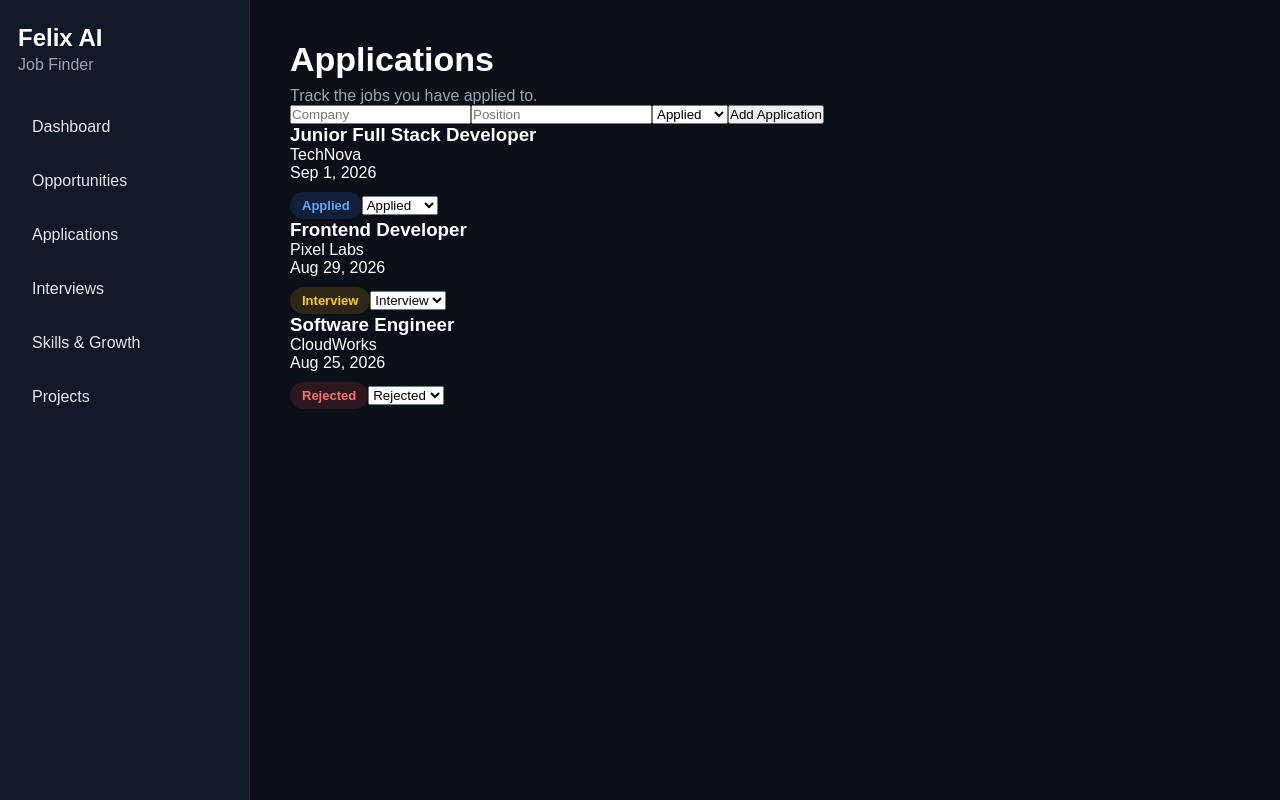
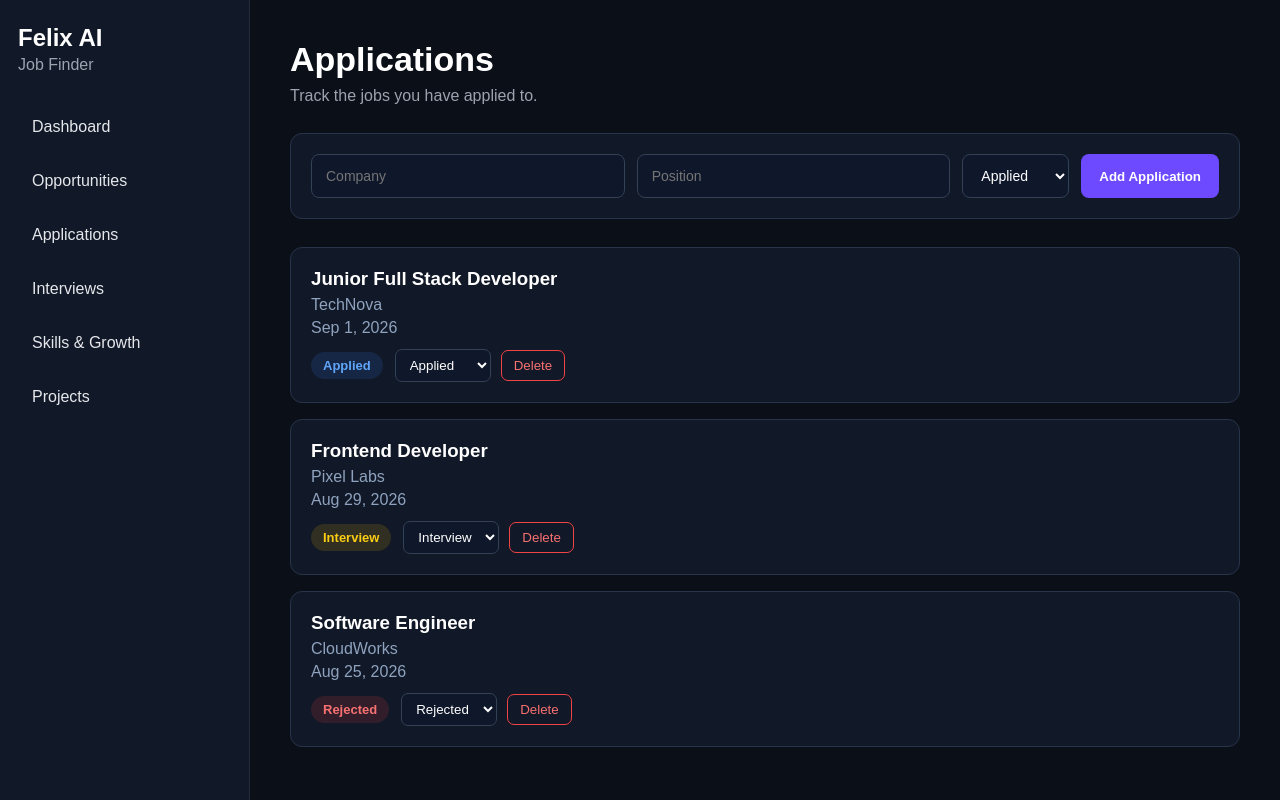
Before and after one commit to felixbritez26/JOB-GO-IA, a React (Vite) app: page /applications in a window 1280 px wide. Built offline with nearby package versions, Linux system fonts and the light colour scheme.

Commit message:
fixnowyes

```diff
--- a/src/components/JobCard.jsx
+++ b/src/components/JobCard.jsx
@@ -6,6 +6,8 @@ function JobCard({
   technologies,
   onSave,
   saved,
+  onApply,
+  applied,
 }) {
   return (
     <div className="job-card">
@@ -17,6 +19,9 @@ function JobCard({
 
         <span className="match">{match}% match</span>
       </div>
+      <button className="apply-job-btn" onClick={onApply} disabled={applied}>
+        {applied ? "Applied" : "Apply"}
+      </button>
 
       <button
         className={`save-job-btn ${saved ? "saved" : ""}`}
--- a/src/index.css
+++ b/src/index.css
@@ -276,3 +276,91 @@ body {
   background: rgba(34, 197, 94, 0.15);
   color: #4ade80;
 }
+.application-form {
+  display: flex;
+  gap: 12px;
+  margin: 28px 0;
+  padding: 20px;
+  background: #111827;
+  border: 1px solid #273449;
+  border-radius: 12px;
+}
+
+.application-form input,
+.application-form select {
+  padding: 12px 14px;
+  background: #0f172a;
+  border: 1px solid #334155;
+  border-radius: 8px;
+  color: white;
+  font-size: 14px;
+  outline: none;
+}
+
+.application-form input {
+  flex: 1;
+}
+
+.application-form input:focus,
+.application-form select:focus {
+  border-color: #6d4aff;
+}
+
+.application-form button {
+  padding: 12px 18px;
+  border: none;
+  border-radius: 8px;
+  background: #6d4aff;
+  color: white;
+  font-weight: 600;
+  cursor: pointer;
+}
+
+.application-form button:hover {
+  opacity: 0.9;
+}
+.applications-container {
+  display: grid;
+  gap: 16px;
+}
+
+.application-card {
+  background: #111827;
+  border: 1px solid #273449;
+  border-radius: 12px;
+  padding: 20px;
+}
+
+.application-card h3 {
+  margin: 0 0 6px;
+  color: #ffffff;
+}
+
+.application-card p {
+  margin: 5px 0;
+  color: #8fa3bf;
+}
+
+.application-card select {
+  margin-left: 12px;
+  padding: 7px 10px;
+  background: #0f172a;
+  border: 1px solid #334155;
+  border-radius: 7px;
+  color: white;
+  cursor: pointer;
+}
+
+.delete-application-btn {
+  margin-left: 10px;
+  padding: 7px 12px;
+  background: transparent;
+  border: 1px solid #ef4444;
+  border-radius: 7px;
+  color: #f87171;
+  cursor: pointer;
+}
+
+.delete-application-btn:hover {
+  background: rgba(239, 68, 68, 0.12);
+}
--- a/src/pages/Applications.jsx
+++ b/src/pages/Applications.jsx
@@ -71,6 +71,14 @@ function Applications() {
     setApplications(updatedApplications);
   };
 
+  const handleDeleteApplication = (position) => {
+    const updatedApplications = applications.filter(
+      (application) => application.position !== position,
+    );
+
+    setApplications(updatedApplications);
+  };
+
   return (
     <div className="dashboard">
       <Sidebar />
@@ -129,6 +137,12 @@ function Applications() {
                 <option value="Rejected">Rejected</option>
                 <option value="Offer">Offer</option>
               </select>
+              <button
+                className="delete-application-btn"
+                onClick={() => handleDeleteApplication(application.position)}
+              >
+                Delete
+              </button>
             </div>
           ))}
         </div>
--- a/src/pages/Opportunities.jsx
+++ b/src/pages/Opportunities.jsx
@@ -53,6 +53,24 @@ function Opportunities() {
     } else {
       setSavedJobs([...savedJobs, jobTitle]);
     }
+  };
+  const handleApplyJob = (job) => {
+    const storedApplications = localStorage.getItem("applications");
+
+    const applications = storedApplications
+      ? JSON.parse(storedApplications)
+      : [];
+
+    const newApplication = {
+      company: job.company,
+      position: job.title,
+      status: "Applied",
+      date: new Date().toLocaleDateString(),
+    };
+
+    const updatedApplications = [...applications, newApplication];
+
+    localStorage.setItem("applications", JSON.stringify(updatedApplications));
   };
 
   const filteredJobs = jobs.filter((job) => {
@@ -118,6 +136,7 @@ function Opportunities() {
                 technologies={job.technologies}
                 onSave={() => handleSaveJob(job.title)}
                 saved={savedJobs.includes(job.title)}
+                onApply={() => handleApplyJob(job)}
               />
             ))
           ) : (
```
